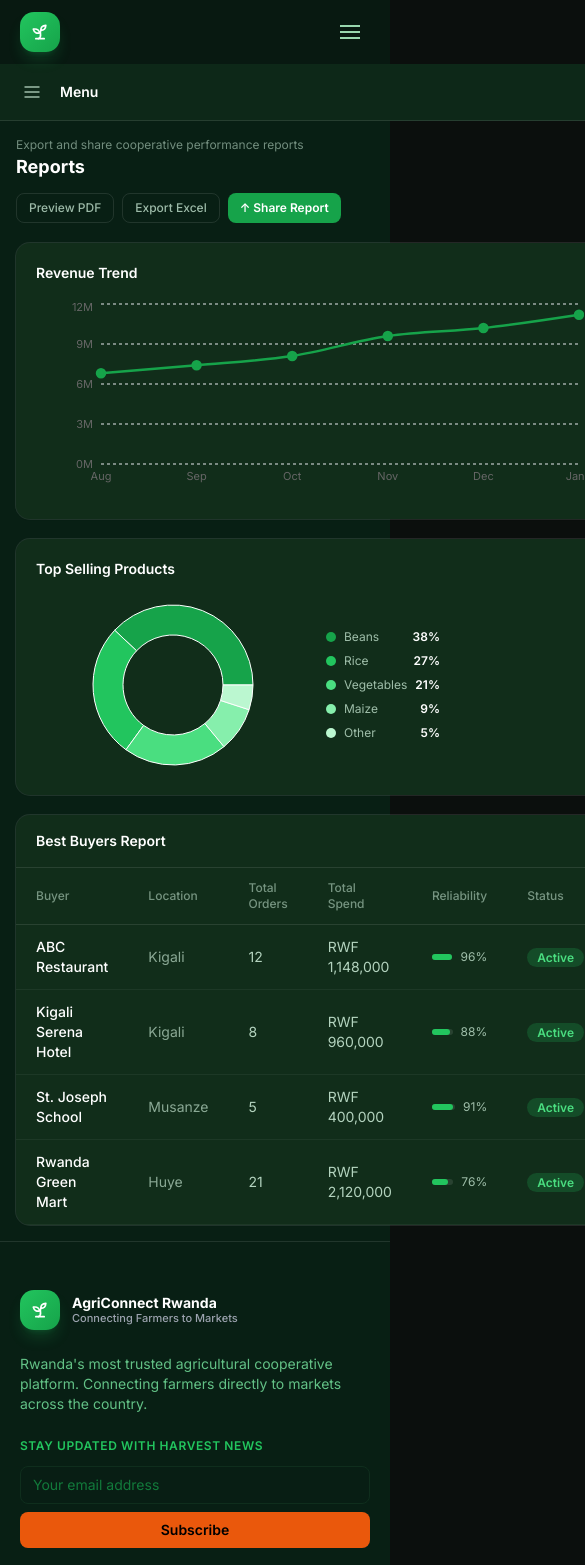
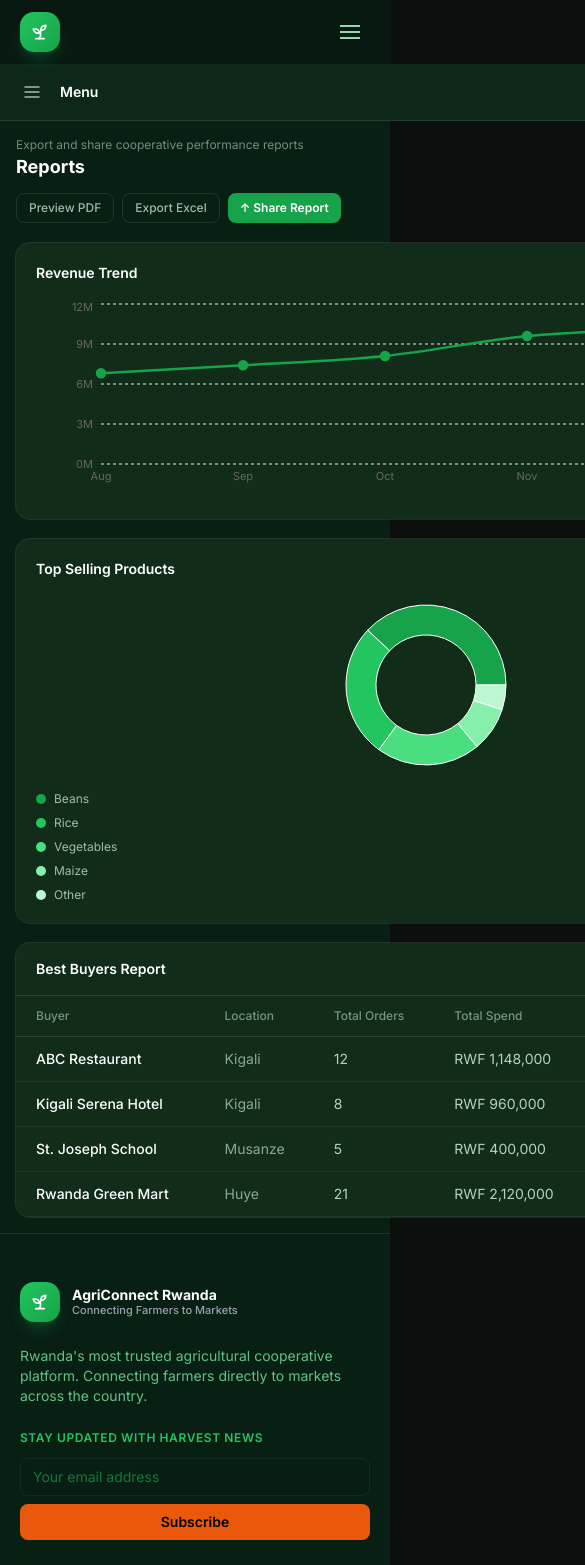
Before and after one commit to Emerance63/AGRI_connect_Frotned-end, a Next.js app: page /reports in a window 390 px wide. Shown: the top 1565 px of the page, 585 px wide, since content can reach past the window. Built offline with nearby package versions, Linux system fonts and the light colour scheme.

Commit message:
fix(coop-ui): improve mobile sidebar and table responsiveness

```diff
--- a/src/app/(cooperative)/inventory/page.tsx
+++ b/src/app/(cooperative)/inventory/page.tsx
@@ -18,7 +18,7 @@ const statusColor: Record<string, string> = {
 export default function InventoryPage() {
   return (
     <div className="space-y-5">
-      <div className="flex items-center justify-between">
+      <div className="flex flex-col gap-2 sm:flex-row sm:items-center sm:justify-between">
         <div>
           <p className="text-xs text-gray-400 dark:text-green-100/50">Manage your product catalog</p>
           <h1 className="text-lg font-bold text-gray-900 dark:text-white">Inventory</h1>
@@ -27,14 +27,14 @@ export default function InventoryPage() {
       </div>
 
       {/* Summary badges */}
-      <div className="flex gap-2 text-xs font-medium">
+      <div className="flex flex-wrap gap-2 text-xs font-medium">
         <span className="rounded-full bg-green-100 px-3 py-1 text-green-700 dark:bg-green-500/20 dark:text-green-400">4 Healthy</span>
         <span className="rounded-full bg-amber-100 px-3 py-1 text-amber-700 dark:bg-amber-500/20 dark:text-amber-400">2 Low Stock</span>
         <span className="rounded-full bg-red-100 px-3 py-1 text-red-700 dark:bg-red-500/20 dark:text-red-400">1 Out</span>
       </div>
 
-      <div className="rounded-xl bg-white shadow-sm ring-1 ring-gray-100 dark:bg-[#112d1a] dark:ring-white/10 overflow-hidden">
-        <table className="w-full text-sm">
+      <div className="overflow-x-auto rounded-xl bg-white shadow-sm ring-1 ring-gray-100 dark:bg-[#112d1a] dark:ring-white/10">
+        <table className="min-w-[760px] w-full text-sm">
           <thead>
             <tr className="border-b border-gray-100 dark:border-white/10 text-xs text-gray-500 dark:text-green-100/50">
               <th className="px-5 py-3 text-left font-medium">Product</th>
--- a/src/app/(cooperative)/reports/page.tsx
+++ b/src/app/(cooperative)/reports/page.tsx
@@ -26,12 +26,12 @@ const buyers = [
 export default function ReportsPage() {
   return (
     <div className="space-y-5">
-      <div className="flex flex-wrap items-center justify-between gap-3">
+      <div className="flex flex-col gap-3 lg:flex-row lg:items-center lg:justify-between">
         <div>
           <p className="text-xs text-gray-400 dark:text-green-100/50">Export and share cooperative performance reports</p>
           <h1 className="text-lg font-bold text-gray-900 dark:text-white">Reports</h1>
         </div>
-        <div className="flex gap-2">
+        <div className="flex flex-wrap gap-2">
           <button className="rounded-lg border border-gray-200 px-3 py-1.5 text-xs font-medium text-gray-600 hover:bg-gray-50 dark:border-white/10 dark:text-green-100/70 dark:hover:bg-white/5">Preview PDF</button>
           <button className="rounded-lg border border-gray-200 px-3 py-1.5 text-xs font-medium text-gray-600 hover:bg-gray-50 dark:border-white/10 dark:text-green-100/70 dark:hover:bg-white/5">Export Excel</button>
           <button className="rounded-lg bg-green-600 px-3 py-1.5 text-xs font-semibold text-white hover:bg-green-700">↑ Share Report</button>
@@ -55,15 +55,15 @@ export default function ReportsPage() {
 
         <div className="rounded-xl bg-white p-5 shadow-sm ring-1 ring-gray-100 dark:bg-[#112d1a] dark:ring-white/10">
           <h2 className="mb-4 text-sm font-semibold text-gray-800 dark:text-white">Top Selling Products</h2>
-          <div className="flex items-center gap-4">
-            <ResponsiveContainer width="50%" height={180}>
+          <div className="flex flex-col items-start gap-4 sm:flex-row sm:items-center">
+            <ResponsiveContainer width="100%" height={180}>
               <PieChart>
                 <Pie data={topProducts} cx="50%" cy="50%" innerRadius={50} outerRadius={80} dataKey="value">
                   {topProducts.map((p, i) => <Cell key={i} fill={p.color} />)}
                 </Pie>
               </PieChart>
             </ResponsiveContainer>
-            <ul className="space-y-2 text-xs">
+            <ul className="w-full space-y-2 text-xs sm:w-auto">
               {topProducts.map((p) => (
                 <li key={p.name} className="flex items-center gap-2">
                   <span className="h-2.5 w-2.5 rounded-full shrink-0" style={{ background: p.color }} />
@@ -77,11 +77,11 @@ export default function ReportsPage() {
       </div>
 
       {/* Best Buyers table */}
-      <div className="rounded-xl bg-white shadow-sm ring-1 ring-gray-100 dark:bg-[#112d1a] dark:ring-white/10 overflow-hidden">
+      <div className="overflow-x-auto rounded-xl bg-white shadow-sm ring-1 ring-gray-100 dark:bg-[#112d1a] dark:ring-white/10">
         <div className="px-5 py-4 border-b border-gray-100 dark:border-white/10">
           <h2 className="text-sm font-semibold text-gray-800 dark:text-white">Best Buyers Report</h2>
         </div>
-        <table className="w-full text-sm">
+        <table className="min-w-[820px] w-full text-sm">
           <thead>
             <tr className="text-xs text-gray-500 dark:text-green-100/50 border-b border-gray-100 dark:border-white/10">
               <th className="px-5 py-3 text-left font-medium">Buyer</th>
--- a/src/components/layout/ShellWrapper.tsx
+++ b/src/components/layout/ShellWrapper.tsx
@@ -4,12 +4,7 @@ import { usePathname } from "next/navigation";
 import Navbar from "@/components/layout/Navbar";
 import Footer from "@/components/layout/Footer";
 
-const COOP_PATHS = ["/dashboard", "/inventory", "/products", "/orders", "/buyers", "/reports"];
-
 export default function ShellWrapper({ children }: { children: React.ReactNode }) {
-  const pathname = usePathname();
-  const isCoop = COOP_PATHS.some((p) => pathname.startsWith(p));
-
   return (
     <>
       <Navbar />
--- a/src/components/layout/sidebar.tsx
+++ b/src/components/layout/sidebar.tsx
@@ -2,6 +2,10 @@
 
 import Link from "next/link";
 import { usePathname } from "next/navigation";
+
+type SidebarProps = {
+  onClose?: () => void;
+};
 
 const navItems = [
   {
@@ -75,7 +79,7 @@ const navItems = [
   },
 ];
 
-export default function Sidebar() {
+export default function Sidebar({ onClose }: SidebarProps) {
   const pathname = usePathname();
 
   return (
@@ -88,6 +92,7 @@ export default function Sidebar() {
             <Link
               key={item.href}
               href={item.href}
+              onClick={onClose}
               className={`flex items-center gap-3 rounded-lg px-3 py-2.5 text-sm font-medium transition-colors ${
                 isActive
                   ? "bg-green-600 text-white"
```
